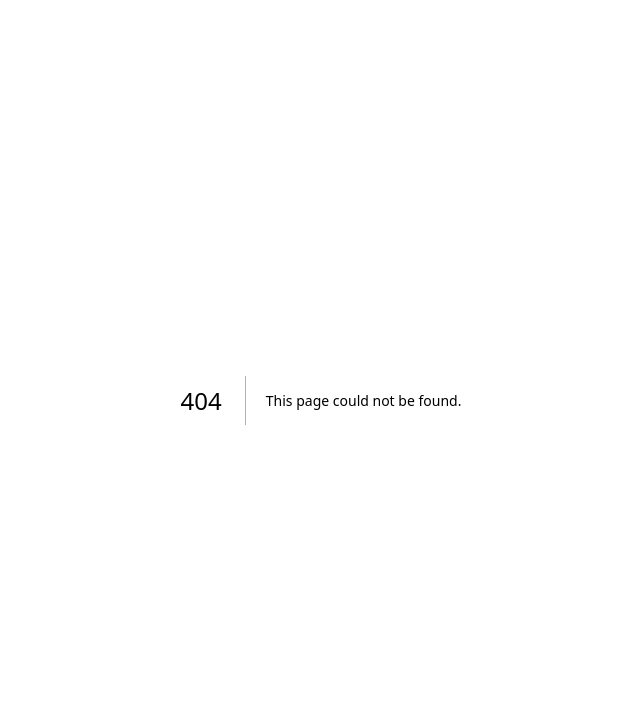
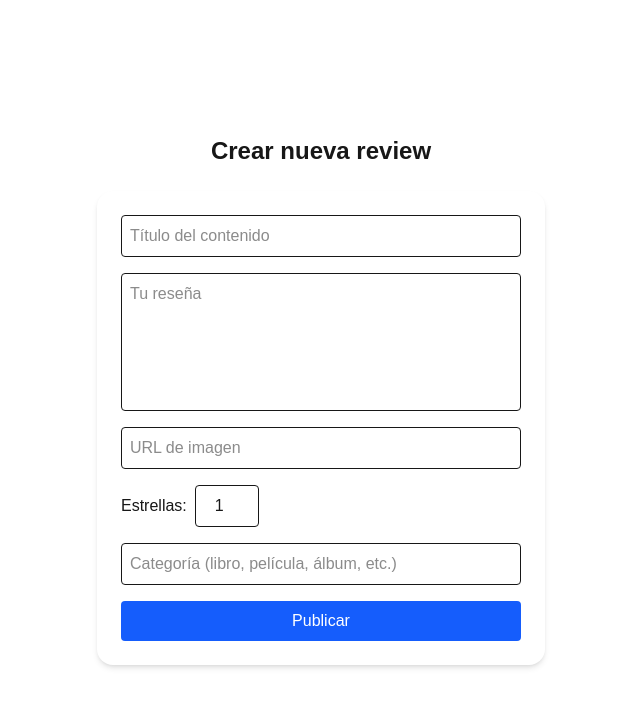
Before and after one commit to IanGhioni/Review-Proyecto, a Next.js app: page /new-review in a window 1280 px wide. Before the commit this address had no page. Shown: the top 706 px of the page, without its empty margins (319-959 px from the left). Built offline with nearby package versions, Linux system fonts and the light colour scheme.

Commit message:
Conexion con base local setupeada

```diff
--- /dev/null
+++ b/src/app/api/reviews/route.js
@@ -0,0 +1,15 @@
+import dbConnect from '@/lib/mongodb';
+import ReviewSchema from '@/model/ReviewSchema';
+import { NextResponse } from 'next/server';
+
+export async function POST(req) {
+    try {
+        await dbConnect();
+        const data = await req.json();
+        const review = await ReviewSchema.create(data);
+        return NextResponse.json(review, { status: 201 });
+    } catch (err) {
+        console.error(err);
+        return NextResponse.json({ error: 'Error creando review' }, { status: 500 });
+    }
+}
--- /dev/null
+++ b/src/app/new-review/page.js
@@ -0,0 +1,113 @@
+'use client';
+
+import { useState } from 'react';
+
+export default function NewReviewPage() {
+    const [form, setForm] = useState({
+        title: '',
+        text: '',
+        imageUrl: '',
+        stars: 1,
+        category: '',
+    });
+    const [msg, setMsg] = useState('');
+
+    const handleChange = (e) => {
+        const { name, value } = e.target;
+        setForm((prev) => ({
+        ...prev,
+        [name]: name === 'stars' ? Number(value) : value,
+        }));
+    };
+
+    const handleSubmit = async (e) => {
+        e.preventDefault();
+
+        const res = await fetch('/api/reviews', {
+        method: 'POST',
+        headers: { 'Content-Type': 'application/json' },
+        body: JSON.stringify(form),
+        });
+
+        if (res.ok) {
+        setMsg('✅ Review creada correctamente');
+        setForm({ title: '', text: '', imageUrl: '', stars: 1, category: '' });
+        } else {
+        setMsg('❌ Error al crear review');
+        }
+    };
+
+    return (
+        <div className="flex flex-col items-center justify-center min-h-screen p-6">
+        <h1 className="text-2xl font-bold mb-6">Crear nueva review</h1>
+
+        <form
+            onSubmit={handleSubmit}
+            className="flex flex-col gap-4 w-full max-w-md bg-white p-6 rounded-2xl shadow-md"
+        >
+            <input
+            type="text"
+            name="title"
+            placeholder="Título del contenido"
+            value={form.title}
+            onChange={handleChange}
+            required
+            className="border p-2 rounded"
+            />
+
+            <textarea
+            name="text"
+            placeholder="Tu reseña"
+            value={form.text}
+            onChange={handleChange}
+            required
+            rows="5"
+            className="border p-2 rounded resize-none"
+            />
+
+            <input
+            type="text"
+            name="imageUrl"
+            placeholder="URL de imagen"
+            value={form.imageUrl}
+            onChange={handleChange}
+            className="border p-2 rounded"
+            />
+
+            <div className="flex items-center gap-2">
+            <label htmlFor="stars" className="font-medium">
+                Estrellas:
+            </label>
+            <input
+                type="number"
+                id="stars"
+                name="stars"
+                min="1"
+                max="5"
+                value={form.stars}
+                onChange={handleChange}
+                className="border p-2 rounded w-16 text-center"
+            />
+            </div>
+
+            <input
+            type="text"
+            name="category"
+            placeholder="Categoría (libro, película, álbum, etc.)"
+            value={form.category}
+            onChange={handleChange}
+            className="border p-2 rounded"
+            />
+
+            <button
+            type="submit"
+            className="bg-blue-600 text-white p-2 rounded hover:bg-blue-700 transition"
+            >
+            Publicar
+            </button>
+        </form>
+
+        {msg && <p className="mt-4">{msg}</p>}
+        </div>
+    );
+}
--- /dev/null
+++ b/src/lib/mongodb.js
@@ -0,0 +1,33 @@
+// lib/mongodb.js
+import mongoose from 'mongoose';
+
+const MONGODB_URI = process.env.MONGODB_URI;
+
+if (!MONGODB_URI) {
+    throw new Error('Please define the MONGODB_URI environment variable');
+}
+
+/**
+ * Cached connection for MongoDB.
+ */
+let cached = global.mongoose;
+
+if (!cached) {
+    cached = global.mongoose = { conn: null, promise: null };
+}
+
+async function dbConnect() {
+    if (cached.conn) {
+        return cached.conn;
+    }
+
+    if (!cached.promise) {
+    cached.promise = mongoose.connect(MONGODB_URI).then((mongoose) => {
+            return mongoose;
+        });
+    }
+    cached.conn = await cached.promise;
+    return cached.conn;
+}
+
+export default dbConnect;
--- /dev/null
+++ b/src/model/ReviewSchema.js
@@ -0,0 +1,21 @@
+import mongoose from 'mongoose';
+
+const ReviewSchema = new mongoose.Schema({
+    title: {
+        type: String,
+        required: true,
+    },
+    text: {
+        type: String,
+        required: true,
+    },
+    imageUrl: String,
+    stars: {
+        type: Number,
+        min: 1,
+        max: 5,
+    },
+    category: String,
+}, { timestamps: true }); // agrega createdAt y updatedAt automáticamente
+
+export default mongoose.models.Review || mongoose.model('Review', ReviewSchema);
```
Also changed, not shown: package.json (+5 -4 lines), 1 other file (tests, documents, lock files or other folders).
